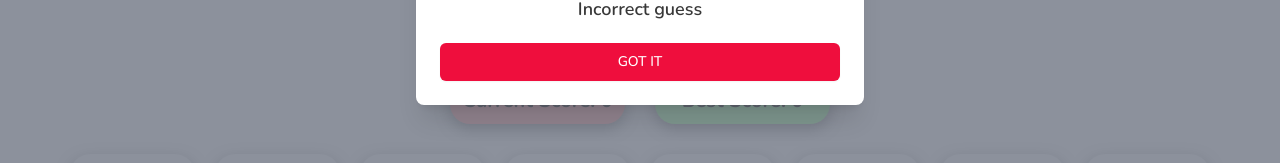
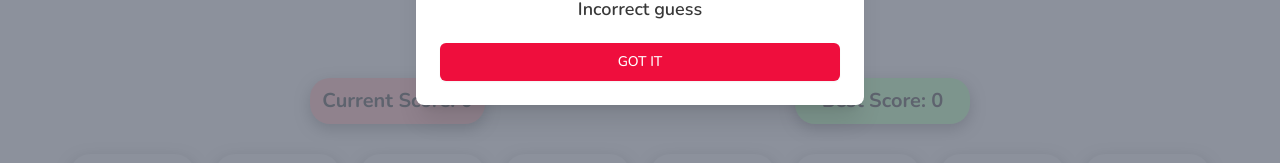
Before and after one commit to mariotmc/Odin_memory-card, a React (Create React App) app: page /Odin_memory-card/play in a window 1280 px wide. Shown: the part 635-798 px from the top of the page. Built offline with nearby package versions, Linux system fonts and the light colour scheme.

Commit message:
Compile SCSS to CSS

```diff
--- a/src/styles/style.css
+++ b/src/styles/style.css
@@ -121,9 +121,8 @@ header img {
 
 .scoreboard {
   display: flex;
-  justify-content: center;
+  justify-content: space-evenly;
   text-align: center;
-  gap: 1.875rem;
   margin: 0;
 }
 .scoreboard .score {
```
Also changed, not shown: 1 other file (tests, documents, lock files or other folders).
